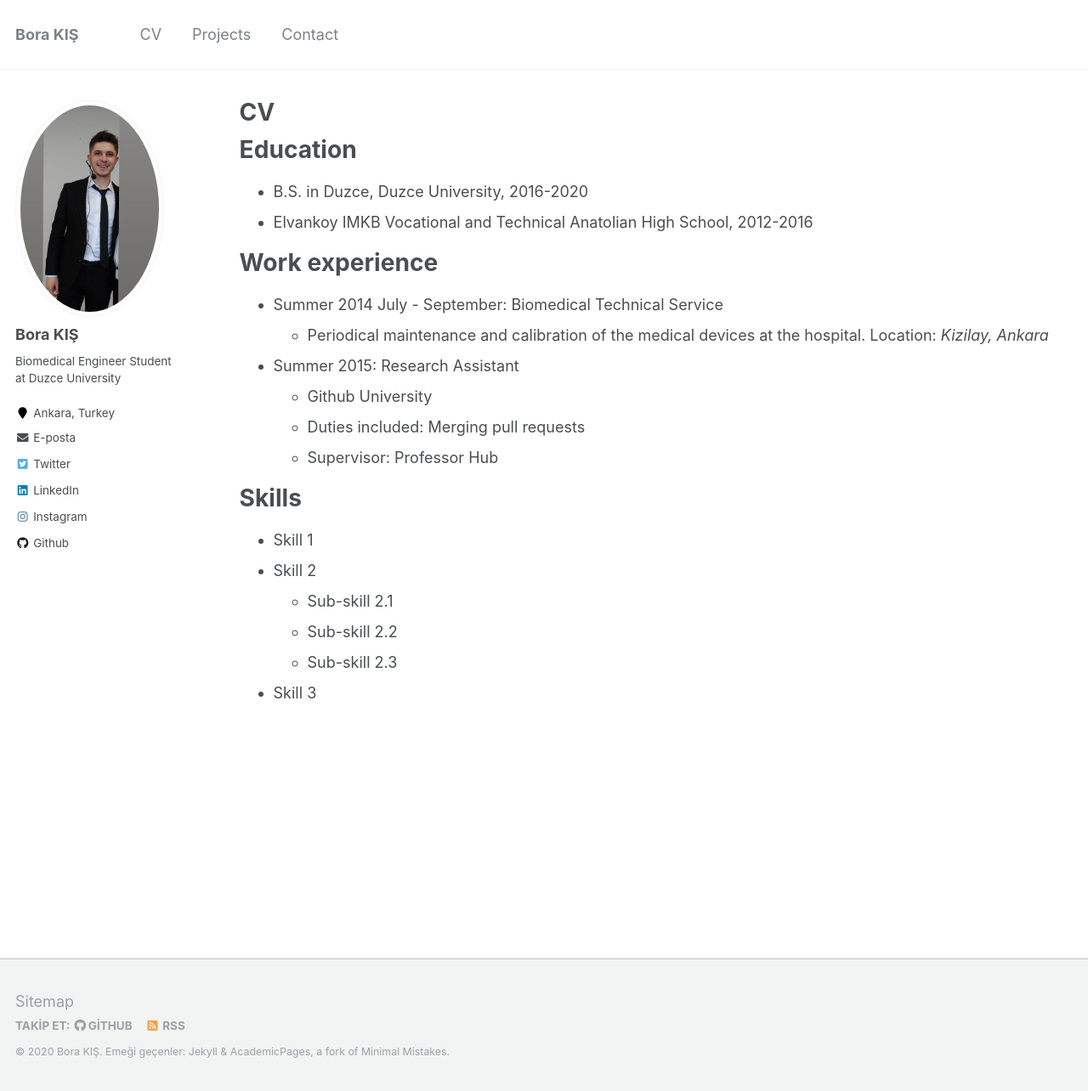
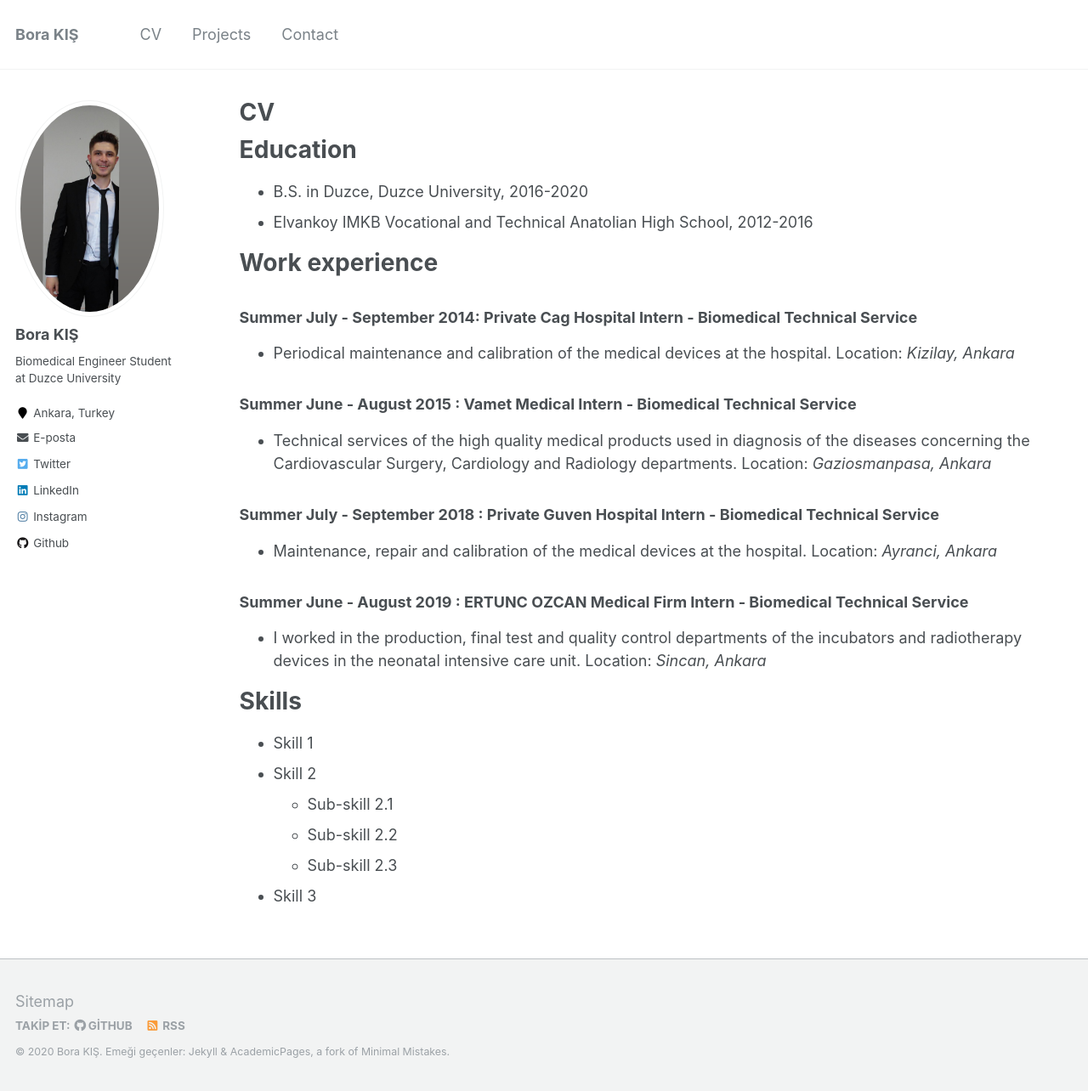
Before and after one commit to BoraKis/borakis.github.io, a Jekyll site: the page built from _pages/cv.md, in a window 1280 px wide and 1284 px high. Shown: the whole window at 85% size. Built offline with Jekyll 4.4.1, drawn with Linux system fonts in a browser that asks for light colours.

Commit message:
Update cv.md

```diff
--- a/_pages/cv.md
+++ b/_pages/cv.md
@@ -16,14 +16,25 @@ Education
 
 Work experience
 ======
-* Summer 2014 July - September: Biomedical Technical Service
+### Summer July - September 2014: Private Cag Hospital Intern - Biomedical Technical Service
+
   * Periodical maintenance and calibration of the medical devices at the hospital.
- Location: *Kizilay, Ankara*
+   Location: *Kizilay, Ankara*
 
-* Summer 2015: Research Assistant
-  * Github University
-  * Duties included: Merging pull requests
-  * Supervisor: Professor Hub
+### Summer June - August 2015 : Vamet Medical Intern - Biomedical Technical Service
+
+  * Technical services of the high quality medical products used in diagnosis of the diseases concerning the    Cardiovascular Surgery, Cardiology and Radiology departments.
+   Location: *Gaziosmanpasa, Ankara*
+
+### Summer July - September 2018 : Private Guven Hospital Intern - Biomedical Technical Service
+
+  *  Maintenance, repair and calibration of the medical devices at the hospital.
+   Location: *Ayranci, Ankara*
+
+### Summer June - August 2019 : ERTUNC OZCAN Medical Firm Intern - Biomedical Technical Service
+
+ * I worked in the production, final test and quality control departments of the incubators and radiotherapy devices in the neonatal intensive care unit.
+  Location: *Sincan, Ankara*
 
 Skills
 ======
```
